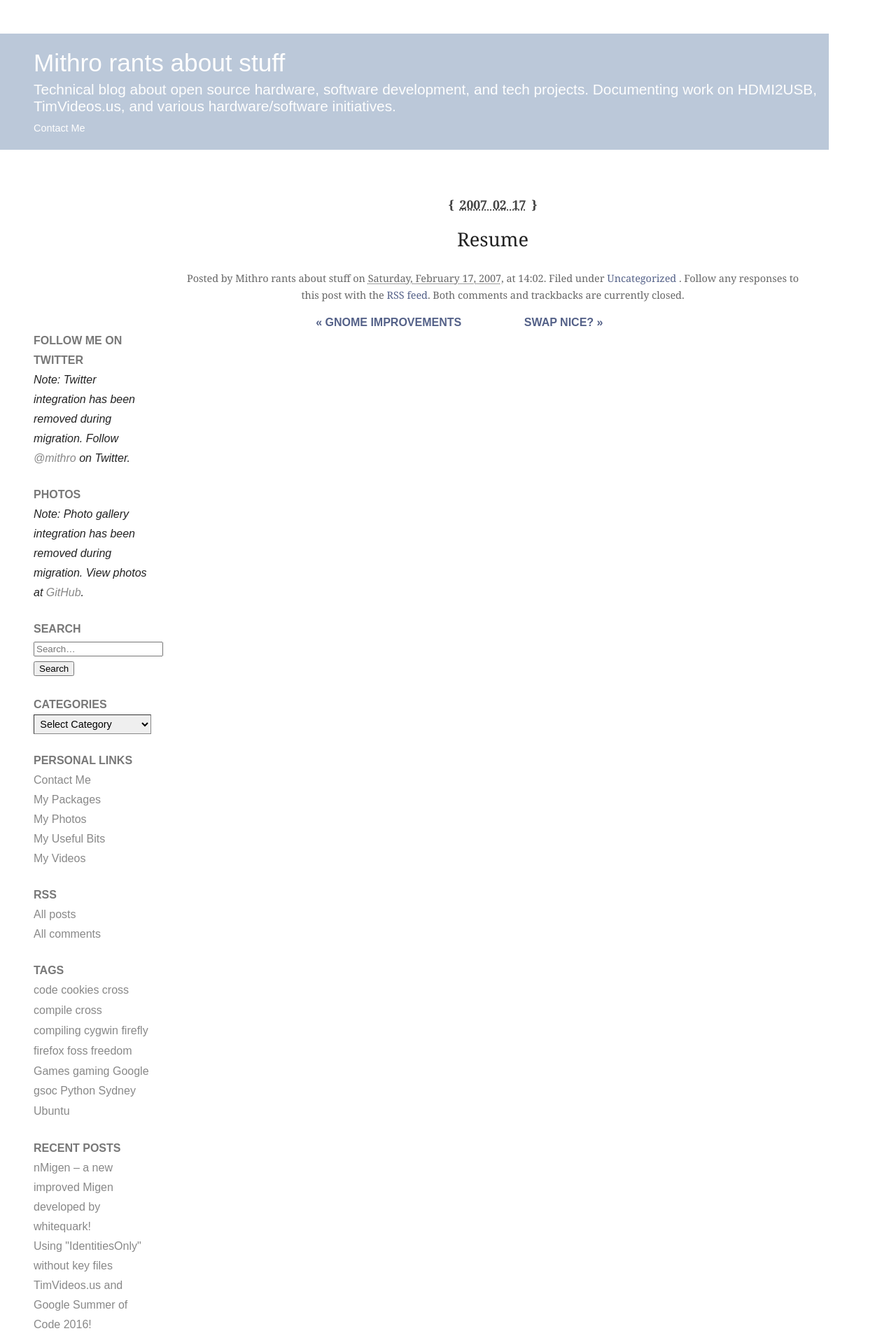
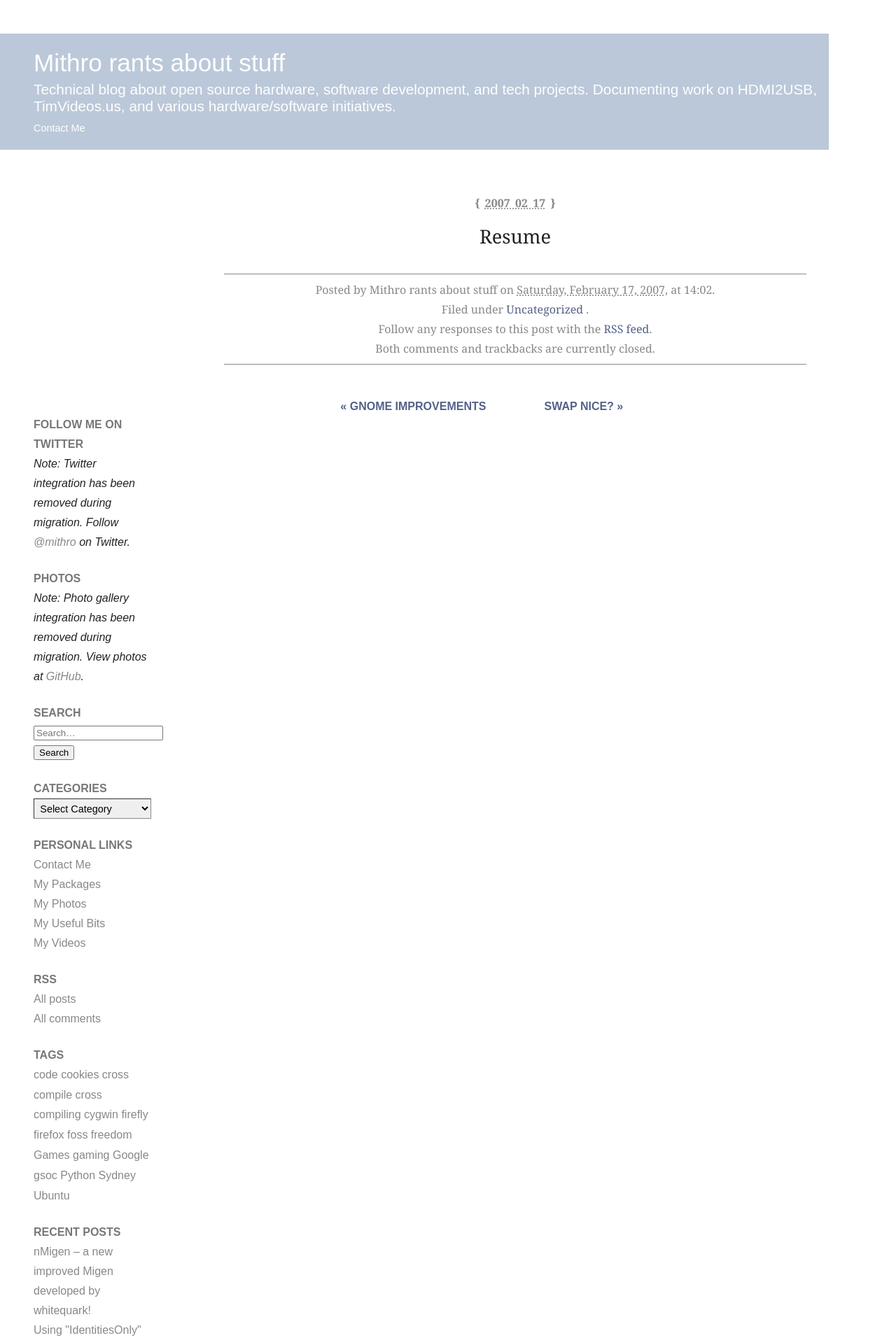
Before and after one commit to mithro/blog.mithis.net, a Jekyll site: the page built from _posts/2007-02-18-resume.md, in a window 1280 px wide. Shown: the top 1912 px of the page at 70% size. Built offline with Jekyll 4.4.1, drawn with Linux system fonts in a browser that asks for light colours.

Commit message:
P7-EXEC: map Jekyll layout to Barthelme body class (fix single-page sidebar)
The Barthelme theme CSS targets WordPress body classes: body.single,
body.home, body.archive, body.page, body.search. Our Jekyll _layouts/
output uses page.layout names: post, home, category, page, default.
Without translation, all `body.single ...` CSS rules from P7-EXEC fix
bf4e353 were dead-code on post pages — including the critical sidebar
two-column layout (body.single div#container float:right margin:0 0 6em
-20em; body.single div#content margin:0 0 0 20em).

Result before fix: post pages had sidebar stacking BELOW content
(single-column fallback). After: sidebar correctly in LEFT column,
content properly to the right — matches Barthelme/live.

Mapping:
- page.layout=post → body.post body.single
- page.layout=category → body.category body.archive
- page.layout=hardware/project/tutorial → body.X body.single
- page.layout=home → body.home (already correct, kept)
- page.url contains /search → body.search added
- Otherwise: just page.layout (default, page, etc.)

Also: use page.date for y/m/d/h on post pages (was 'now'/build-time);
matches WP-faithful body class y2009 m05 d25 for old posts.

Co-Authored-By: Claude Opus 4.7 (1M context) <noreply@anthropic.com>

```diff
--- a/_layouts/default.html
+++ b/_layouts/default.html
@@ -24,7 +24,23 @@
     {% endif %}
 </head>
 
-<body class="wordpress y{{ 'now' | date: '%Y' }} m{{ 'now' | date: '%m' }} d{{ 'now' | date: '%d' }} h{{ 'now' | date: '%H' }} {% if page.layout %}{{ page.layout }}{% endif %}">
+{%- comment -%}
+    Map Jekyll layout to Barthelme WP body class (the theme CSS targets
+    body.single / body.home / body.archive / body.page / body.search).
+    Use post.date for post pages so the y/m/d/h reflect post publish time
+    (WP-faithful) rather than build time.
+{%- endcomment -%}
+{%- assign body_dt = 'now' -%}
+{%- if page.date -%}{%- assign body_dt = page.date -%}{%- endif -%}
+{%- assign body_extra = '' -%}
+{%- case page.layout -%}
+    {%- when 'post' -%}{%- assign body_extra = 'single' -%}
+    {%- when 'category' -%}{%- assign body_extra = 'archive' -%}
+    {%- when 'hardware' or 'project' or 'tutorial' -%}{%- assign body_extra = 'single' -%}
+{%- endcase -%}
+{%- assign body_search = '' -%}
+{%- if page.url contains '/search' -%}{%- assign body_search = 'search' -%}{%- endif -%}
+<body class="wordpress y{{ body_dt | date: '%Y' }} m{{ body_dt | date: '%m' }} d{{ body_dt | date: '%d' }} h{{ body_dt | date: '%H' }}{% if page.layout %} {{ page.layout }}{% endif %}{% if body_extra != '' %} {{ body_extra }}{% endif %}{% if body_search != '' %} {{ body_search }}{% endif %}">
 
 <div id="wrapper">
 
```
